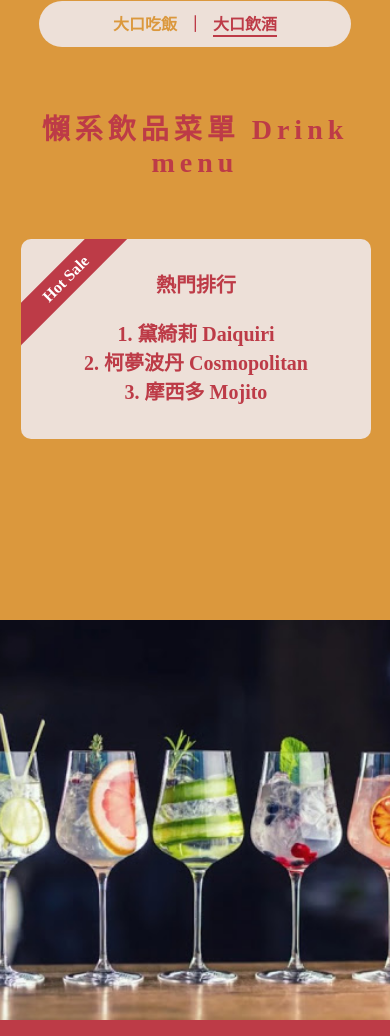
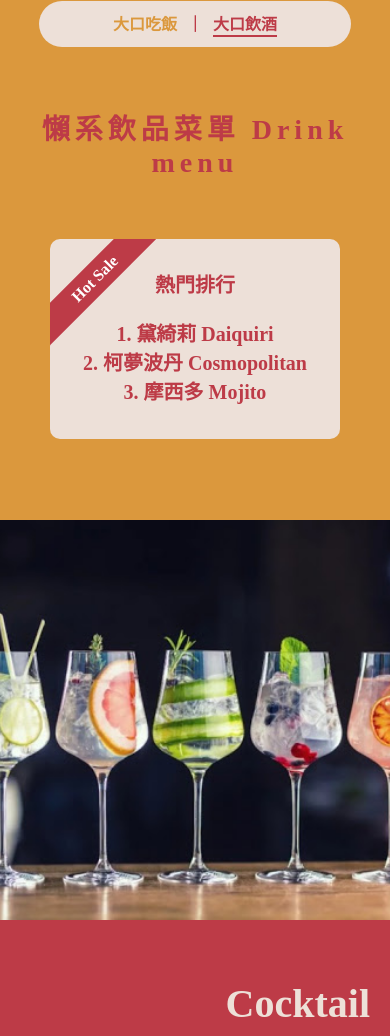
Before and after one commit to chaoowen/TFD102-07, a plain HTML site: page menu_drink_all.html in a window 390 px wide. Shown: the part 903-1939 px from the top of the page. Drawn offline with Linux system fonts and the light colour scheme; a web font is replaced by a local one.

Commit message:
0605 update

```diff
--- a/css/menu_drink2.css
+++ b/css/menu_drink2.css
@@ -147,6 +147,10 @@
 
   .fm_hot {
     margin: 0 20px;
-
+    width: 290px;
+    margin: 0 auto;
+  }
+  .background2 {
+    height: 600px;
+  }
 }
-}
--- a/css/shop_beer.css
+++ b/css/shop_beer.css
@@ -182,7 +182,7 @@ color: #003A2C;
   width: auto;
   height: auto;
   display: flex;
-  border: 1px solid red;
+  /* border: 1px solid red; */
 }
 
 .catbear4 img{
--- a/css/shop_cup.css
+++ b/css/shop_cup.css
@@ -556,7 +556,7 @@ color: #003A2C;
 
   .how_to_use_word{
     width: 90%;
-    border: 1px solid blue;
+    /* border: 1px solid blue; */
     display: flex;
     flex-direction: column;
   }
```
